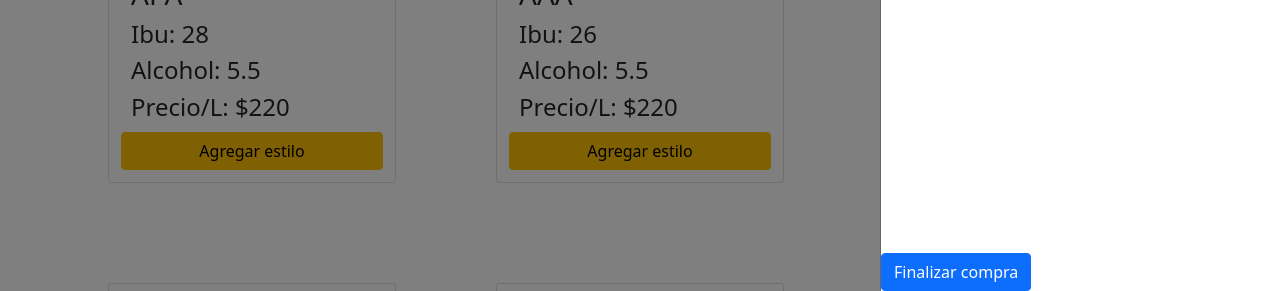
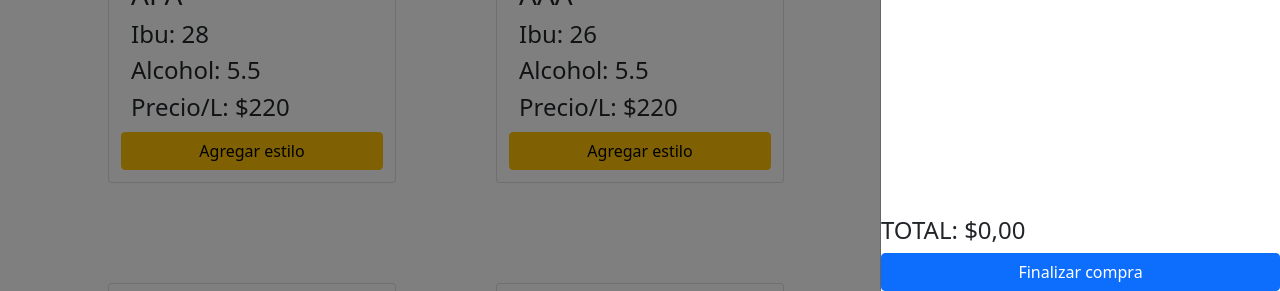
Before and after one commit to sanmoyano/fermentum_clientes, a website: page index.html in a window 1280 px wide. Both pictures are taken after a click on the button "Mostrar pedido". Shown: the part 509-800 px from the top of the page. Drawn offline with nearby package versions, Linux system fonts and the light colour scheme; files that its build step writes are made by us from their sources.

Commit message:
agregar precio final

```diff
--- a/index.html
+++ b/index.html
@@ -51,9 +51,8 @@
                 </div>
                 <div id="producto_carrito" class="offcanvas-body"></div>
                 <div id="litros_pedidos"></div>
-                <div id="total_carrito">
-                    <button type="button" class="btn btn-primary" id="finalizar_compra">Finalizar compra</button>
-                </div>
+                <div id="total_carrito"></div>
+                <button type="button" class="btn btn-primary" id="finalizar_compra">Finalizar compra</button>
             </div>
         </div>
 
--- a/js/scrip.js
+++ b/js/scrip.js
@@ -90,6 +90,17 @@ fetch ('../JSON/productos.json')
         }
     })
 
+    //Agregar precio final
+    $(() => {
+        $("#boton_carrito").click(function totalApagar() {
+            let subTotales = JSON.parse(localStorage.getItem('subTot'));
+            if (subTotales == null) {
+                $("#total_carrito").append(`<h4>TOTAL: $0,00</h4>`);
+            } else {
+                $("#total_carrito").append(`<h4>TOTAL: $${sumarArraySubTotales()}</h4>`);
+            }
+        })
+    })
 
 //funcion para cargar el barril seleccionado y calcular el precio de cada articulo
 const barrilSelect = () => {
@@ -107,8 +118,10 @@ const barrilSelect = () => {
     })
 }
 
+//funcion para sumar todos los subtotales del array
 function sumarArraySubTotales () {
     const subTotalesArray = JSON.parse(localStorage.getItem('subTot'));
     let suma = (valor1, valor2) => valor1 + valor2;
     console.log(subTotalesArray.reduce(suma))
+    return subTotalesArray.reduce(suma);
 }
```
